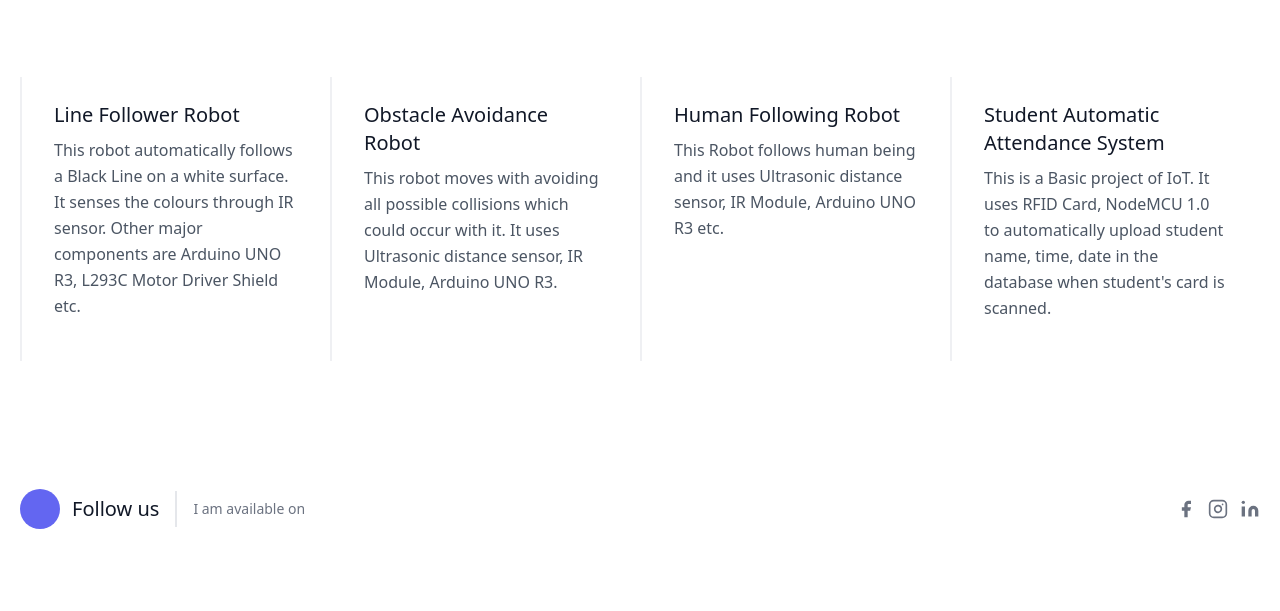
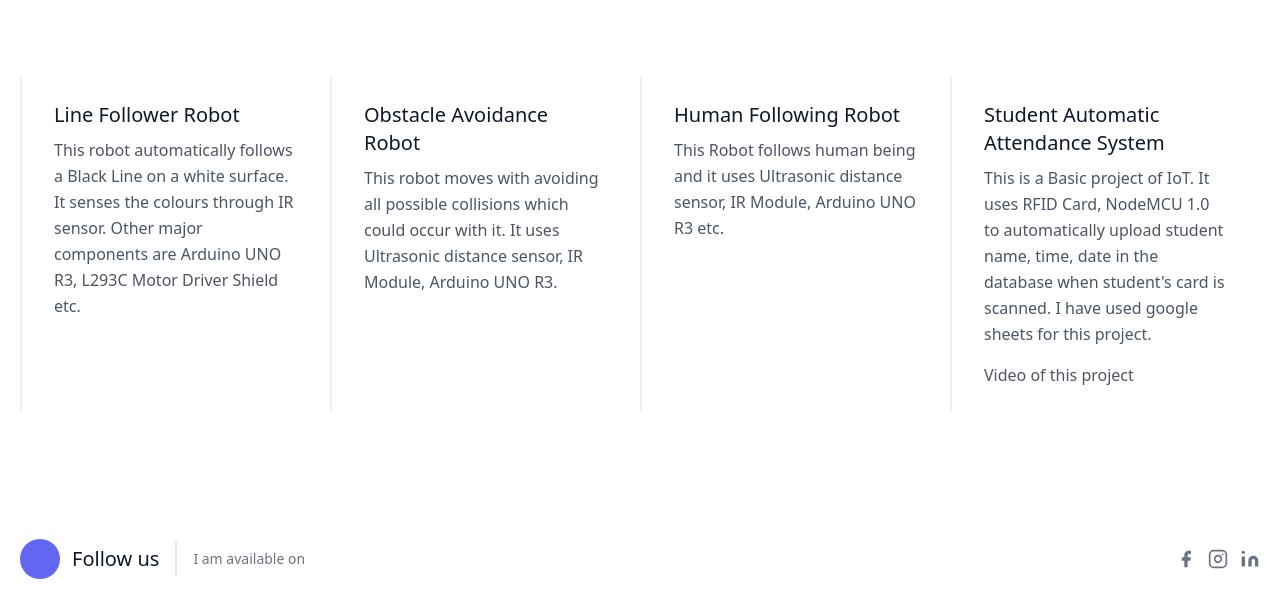
Before and after one commit to arkaprabhapal/portfolio, a plain HTML site: page projects.html in a window 1280 px wide. Shown: the part 287-898 px from the top of the page. Before the commit the page ends 848 px from the top, so only its background shows below. Drawn offline with nearby package versions, Linux system fonts and the light colour scheme.

Commit message:
Update projects.html

```diff
--- a/projects.html
+++ b/projects.html
@@ -37,7 +37,8 @@
             </div>
             <div class="xl:w-1/4 lg:w-1/2 md:w-full px-8 py-6 border-l-2 border-gray-200 border-opacity-60">
               <h2 class="text-lg sm:text-xl text-gray-900 font-medium title-font mb-2">Student Automatic Attendance System</h2>
-              <p class="leading-relaxed text-base mb-4">This is a Basic project of IoT. It uses RFID Card, NodeMCU 1.0 to automatically upload student name, time, date in the database when student's card is scanned.</p>
+              <p class="leading-relaxed text-base mb-4">This is a Basic project of IoT. It uses RFID Card, NodeMCU 1.0 to automatically upload student name, time, date in the database when student's card is scanned. I have used google sheets for this project.</p>
+              <h3><a href="https://youtu.be/fw1OZ9d7dZk?feature=shared">Video of this project</a></h3>
             </div>
       </section>
 
```
